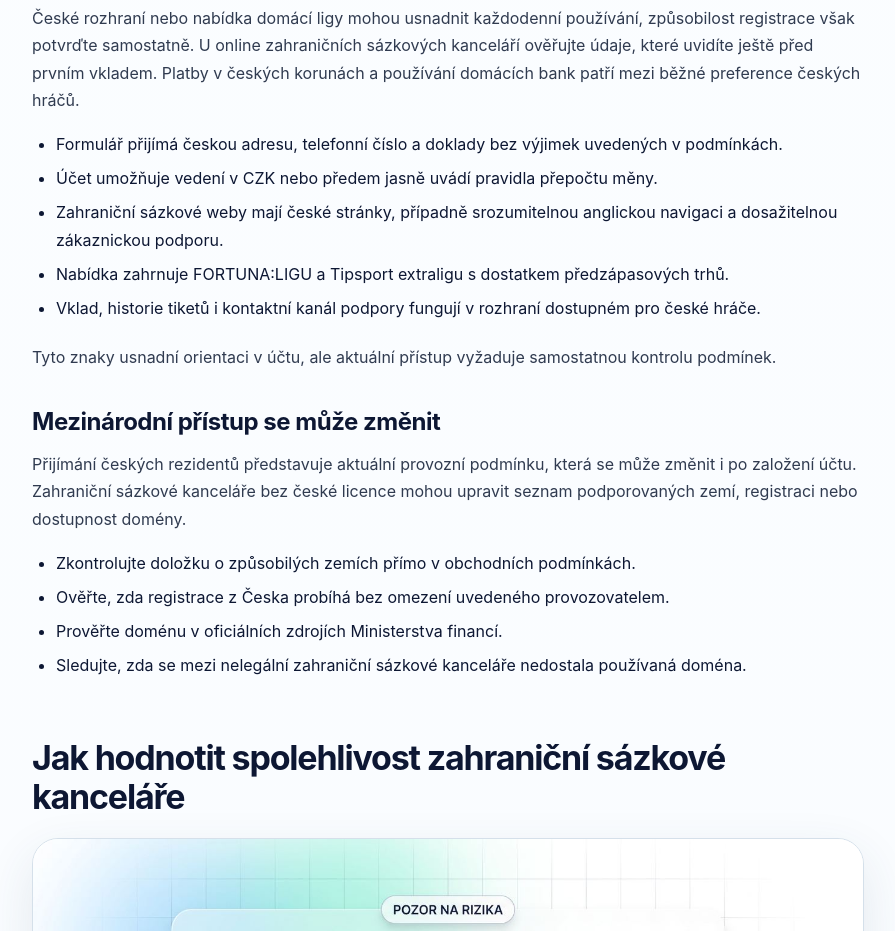
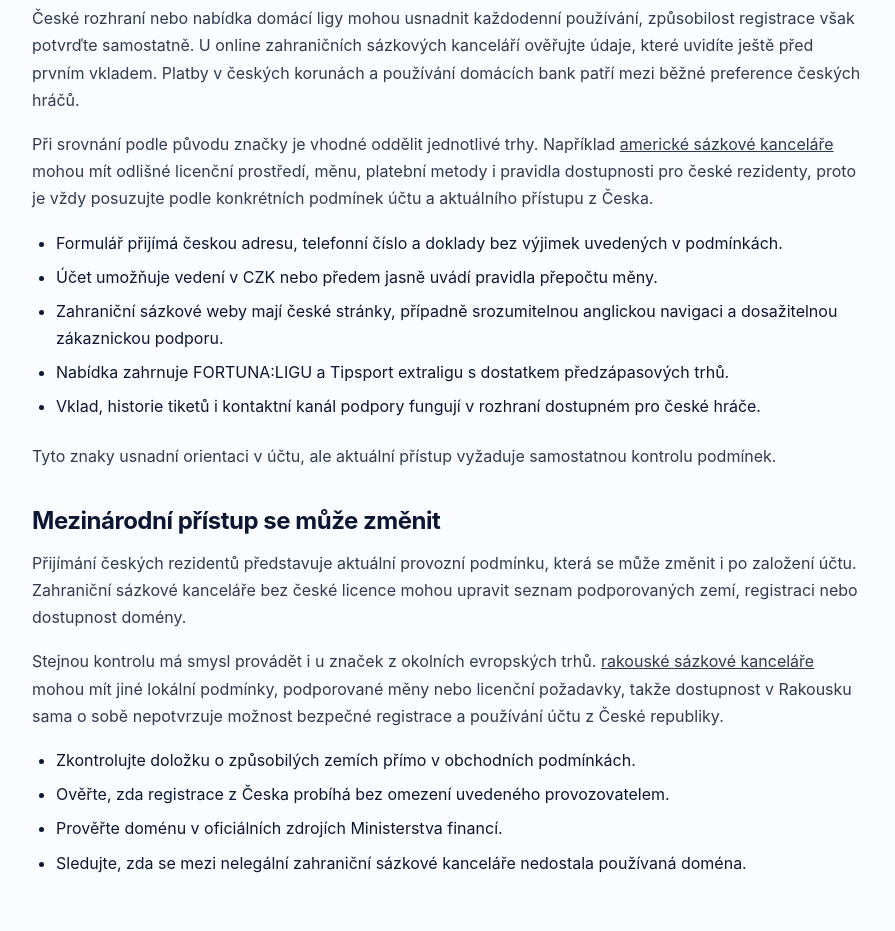
Before and after one commit to zahranicni-sazkove-kancelare/firebase-web, a plain HTML site: page public/index.html in a window 1280 px wide. Shown: the part 2320-3251 px from the top of the page, without its empty margins (344-1239 px from the left). Drawn offline with Linux system fonts and the light colour scheme; no server answers.

Commit message:
Update index.html

```diff
--- a/public/index.html
+++ b/public/index.html
@@ -95,6 +95,11 @@ používání, způsobilost registrace však potvrďte samostatně. U online
 zahraničních sázkových kanceláří ověřujte údaje, které uvidíte ještě
 před prvním vkladem. Platby v českých korunách a používání domácích bank
 patří mezi běžné preference českých hráčů.</p>
+<p>Při srovnání podle původu značky je vhodné oddělit jednotlivé trhy.
+Například <a href="https://americkesazkovekancelare.com/">americké sázkové kanceláře</a>
+mohou mít odlišné licenční prostředí, měnu, platební metody i pravidla
+dostupnosti pro české rezidenty, proto je vždy posuzujte podle konkrétních
+podmínek účtu a aktuálního přístupu z Česka.</p>
 <ul>
 <li>Formulář přijímá českou adresu, telefonní číslo a doklady bez
 výjimek uvedených v podmínkách.</li>
@@ -115,6 +120,11 @@ změnit</h3>
 která se může změnit i po založení účtu. Zahraniční sázkové kanceláře
 bez české licence mohou upravit seznam podporovaných zemí, registraci
 nebo dostupnost domény.</p>
+<p>Stejnou kontrolu má smysl provádět i u značek z okolních evropských
+trhů. <a href="https://rakouskesazkovekancelare.com/">rakouské sázkové kanceláře</a>
+mohou mít jiné lokální podmínky, podporované měny nebo licenční požadavky,
+takže dostupnost v Rakousku sama o sobě nepotvrzuje možnost bezpečné
+registrace a používání účtu z České republiky.</p>
 <ul>
 <li>Zkontrolujte doložku o způsobilých zemích přímo v obchodních
 podmínkách.</li>
```
